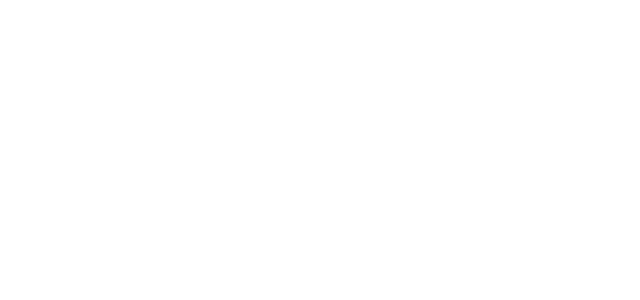
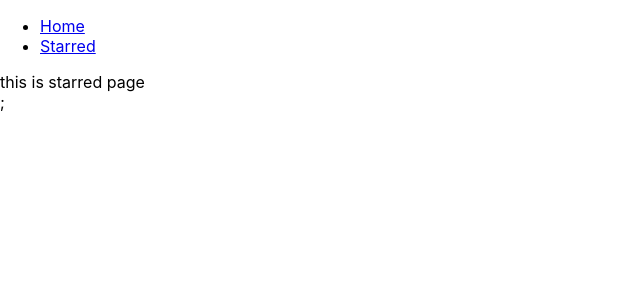
Before and after one commit to Mani4212/box-office, a React (Create React App) app: page /starred in a window 1280 px wide. Shown: the top 300 px of the page, without its empty margins (0-640 px from the left). Built offline with nearby package versions, Linux system fonts and the light colour scheme.

Commit message:
created navbar and added pages

```diff
--- a/src/App.js
+++ b/src/App.js
@@ -1,15 +1,30 @@
 import React from 'react';
-import { Switch,Route } from 'react-router-dom'
+import { Switch,Route } from 'react-router-dom';
+import Navs from './components/Navs';
+import Home from './pages/Home';
+import Starred from './pages/Starred';
 
 function App() {
-   return <Switch>
+
+   return  (
+     <div>
+       <Navs/>
+   <Switch>
   <Route exact path="/">
-  This is home page
+  <Home/>
   </Route>
-  <Route  exact path="/started">
-  This is started page
+  <Route  exact path="/starred">
+    <Starred/>
+  </Route>
+  <Route>
+ <div>
+   Not found
+ </div>
+
   </Route>
   </Switch>;
+  </div>
+   );
 }
 
 export default App;
--- /dev/null
+++ b/src/components/Navs.js
@@ -0,0 +1,29 @@
+import React from 'react';
+import {Link} from 'react-router-dom';
+
+const LINKS=[
+  {to:'/',text:'Home'},
+  {to:'/starred',text:'Starred'}
+]
+
+const Navs = () => {
+  return (
+
+    <div>
+      <ul>
+        {LINKS.map(item => (
+          <li key={item.to}>
+            <Link
+              to={item.to}
+            >
+              {item.text}
+            </Link>
+          </li>
+        ))}
+      </ul>
+    </div>
+
+  );
+};
+
+export default Navs;
--- /dev/null
+++ b/src/pages/Home.js
@@ -0,0 +1,7 @@
+import React from 'react'
+
+const Home = () => {
+  return <div> this is home page</div>
+};
+
+export default Home;
--- /dev/null
+++ b/src/pages/Starred.js
@@ -0,0 +1,7 @@
+import React from 'react'
+
+const Starred = () => {
+  return <div> this is starred page</div>
+};
+
+export default Starred;
```
Also changed, not shown: 1 other file (tests, documents, lock files or other folders).
